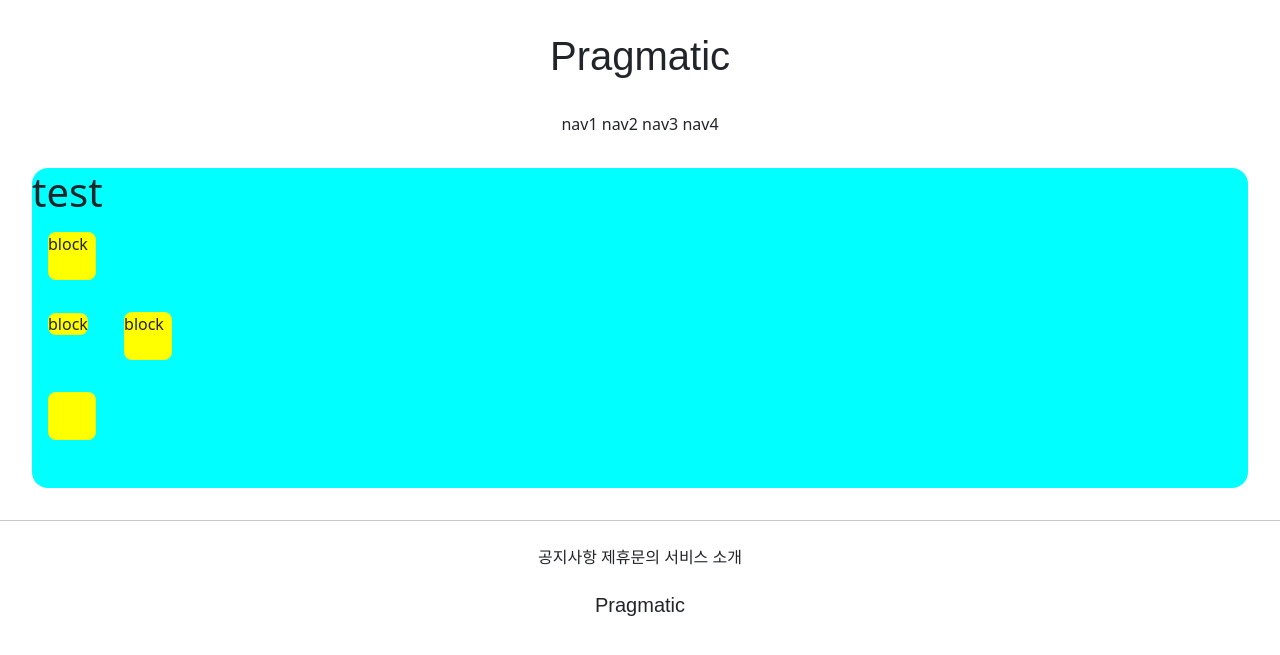
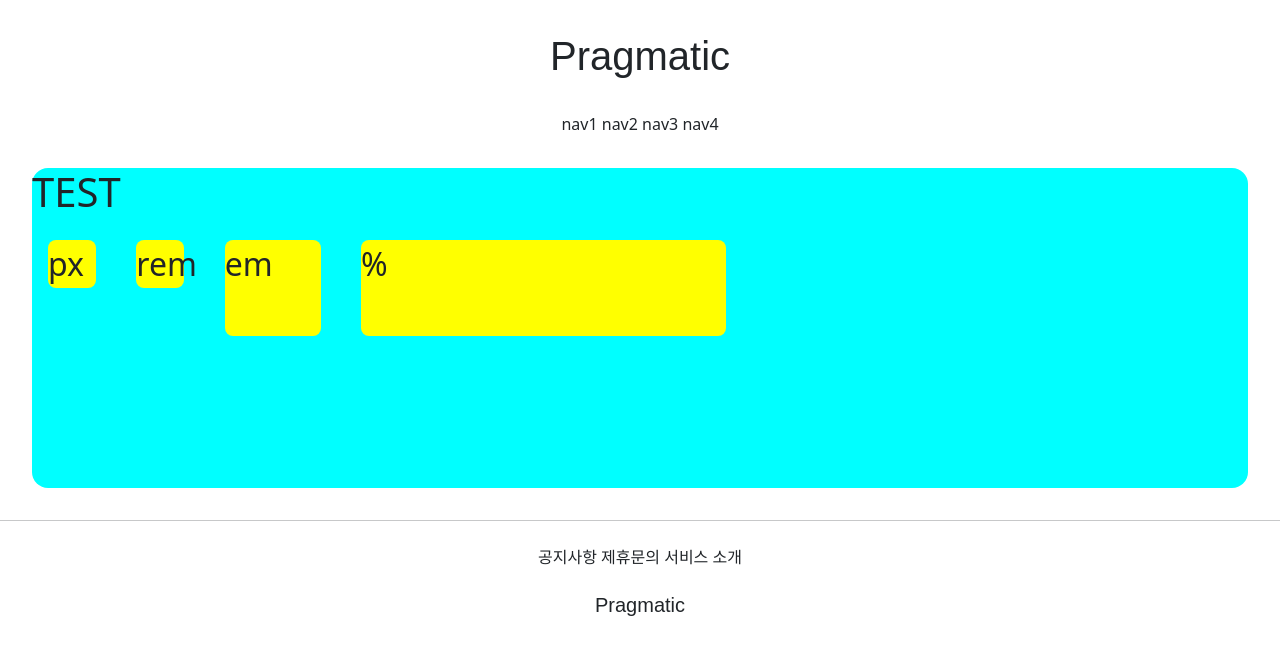
Before and after one commit to yeoni-ni/Web_Application, a Django app: page /accounts/hello_world/ in a window 1280 px wide. Shown: the top 655 px of the page. Run offline with Django 3.2, Linux system fonts and the light colour scheme; parts of the project's set-up code (start-up, migrations or seed data) failed here and were passed over; some web fonts are replaced.

Commit message:
7/8 6class commit 1

```diff
--- a/accountappp/templates/accountapp/hello_world.html
+++ b/accountappp/templates/accountapp/hello_world.html
@@ -7,19 +7,20 @@
             margin: 1rem;
             height: 48px;
             width: 48px;
-            border-radius: 0.5rem;
+            border-radius: .5rem;
+            display: inline-block; {# 가로로 배열 #}
         }
     </style>
 
-<div style="height: 20rem; background-color: aqua; margin: 2rem; border-radius: 1rem;">
-        <h1>test</h1>
+<div style="height: 20rem; background-color: aqua; margin: 2rem; border-radius: 1rem;
+    margin: 2rem; border-radius: 1rem; font-size: 2rem">
+        <h1>TEST</h1>
+    <div class= "testing"  style="height: 48px; width: 48px"> px </div>
+    <div class= "testing"  style="height: 3rem; width: 3rem">rem</div>
+    <div class= "testing"  style="height: 3em; width: 3em">em</div>
+    <div class= "testing"  style="height: 30%; width: 30%"> % </div>
 
-    <div class= "testing"  style="display: block">block</div>
-    <div class= "testing"  style="display: inline">block</div>
-    <div class= "testing"  style="display: inline-block">block</div>
-    <div class= "testing"  style="display: none">block</div>
-    <div class= "testing" block ></div>
-    <div ></div>
+
 
 </div>
 
```
